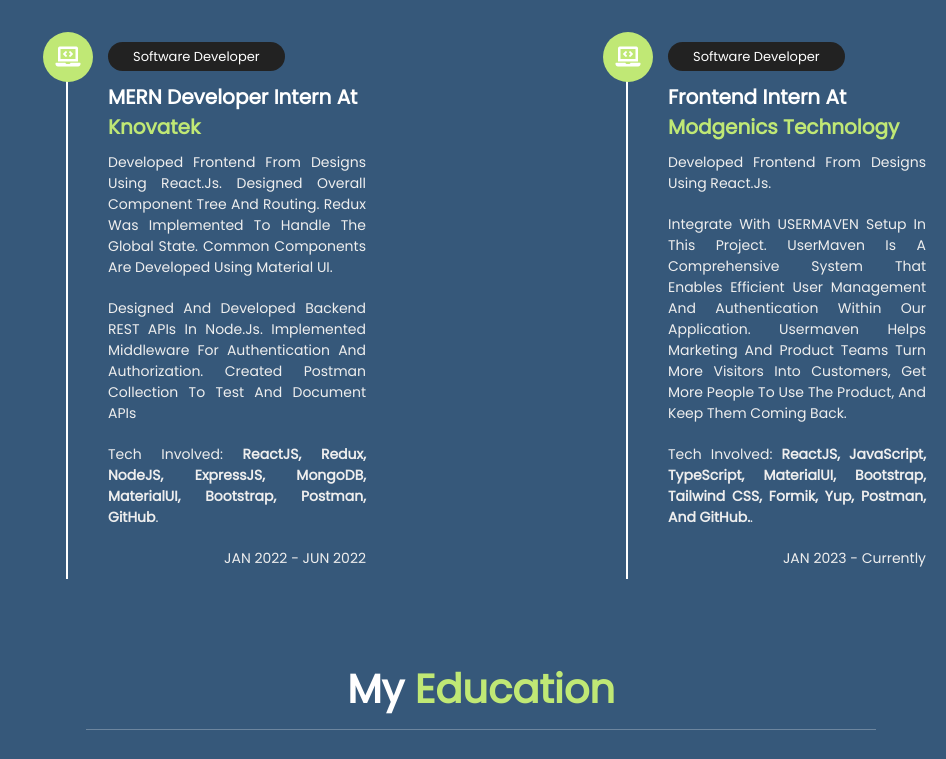
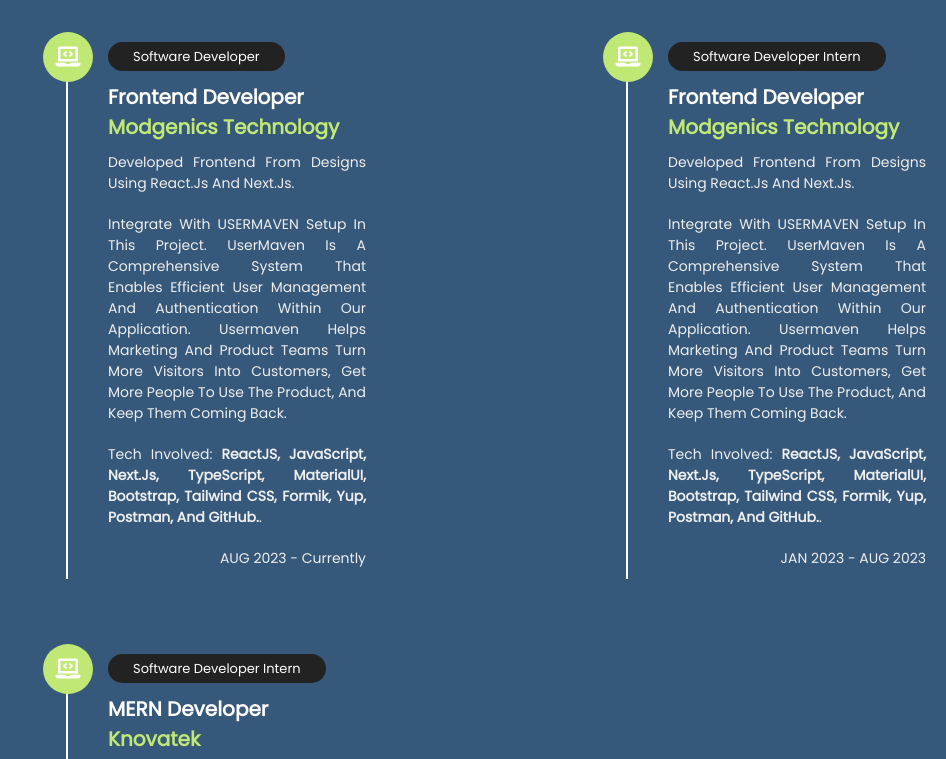
Before and after one commit to govind3/Portfolio-Site, a plain HTML site: page index.html in a window 1280 px wide. Shown: the part 844-1603 px from the top of the page, without its empty margins (334-1280 px from the left). Drawn offline with nearby package versions, Linux system fonts and the light colour scheme.

Commit message:
Update index.html

```diff
--- a/index.html
+++ b/index.html
@@ -56,10 +56,38 @@
     <section class="about" id="about" style="margin-top: -50px;">
         <h1 class="heading"><span>My</span> Experience</h1>
          <div class="box-container">
+            <div class="box">
+                <i class="fas fa-laptop-code"></i>
+                 <span>Software Developer</span>
+                 <h3>Frontend Developer <a style="color: rgb(192, 232, 117)f;" href="https://www.linkedin.com/company/modgenics-technology-solutions/mycompany/">Modgenics Technology
+                </a></h3>
+                 <p style="text-align: justify;">Developed frontend from designs using React.js and Next.js.</p>
+                 <p style="text-align: justify;">Integrate with
+                    USERMAVEN setup in this project. UserMaven is a comprehensive system that enables efficient
+                    user management and authentication within our application. Usermaven helps marketing and
+                    product teams turn more visitors into customers, get more people to use the product, and keep them
+                    coming back.</p>
+                 <p style="text-align: justify;">Tech Involved:<b> ReactJS, javaScript, Next.Js, TypeScript, MaterialUI, Bootstrap, Tailwind CSS, Formik, Yup, Postman, and GitHub.</b>.</p>
+                 <p style="float: right;">AUG 2023 - Currently</p>
+             </div>
              <div class="box">
                 <i class="fas fa-laptop-code"></i>
-                 <span>Software Developer</span>
-                 <h3>MERN developer intern at <a style="color: rgb(192, 232, 117)f;" href="https://knovatekinc.com/">Knovatek</a></h3>
+                 <span>Software Developer Intern</span>
+                 <h3>Frontend Developer <a style="color: rgb(192, 232, 117)f;" href="https://www.linkedin.com/company/modgenics-technology-solutions/mycompany/">Modgenics Technology
+                </a></h3>
+                 <p style="text-align: justify;">Developed frontend from designs using React.js and Next.js.</p>
+                 <p style="text-align: justify;">Integrate with
+                    USERMAVEN setup in this project. UserMaven is a comprehensive system that enables efficient
+                    user management and authentication within our application. Usermaven helps marketing and
+                    product teams turn more visitors into customers, get more people to use the product, and keep them
+                    coming back.</p>
+                 <p style="text-align: justify;">Tech Involved:<b> ReactJS, javaScript, Next.Js, TypeScript, MaterialUI, Bootstrap, Tailwind CSS, Formik, Yup, Postman, and GitHub.</b>.</p>
+                 <p style="float: right;">JAN 2023 - AUG 2023</p>
+             </div>
+             <div class="box">
+                <i class="fas fa-laptop-code"></i>
+                 <span>Software Developer Intern</span>
+                 <h3>MERN Developer </br> <a style="color: rgb(192, 232, 117)f;" href="https://knovatekinc.com/">Knovatek</a></h3>
                  <p style="text-align: justify;">Developed frontend from designs using React.js. Designed overall component tree and routing. Redux was implemented to
                     handle the global state. Common components are developed
                     using Material UI.</p>
@@ -68,22 +96,6 @@
                  <p style="text-align: justify;">Tech Involved:<b> ReactJS, Redux, NodeJS, ExpressJS,
                     MongoDB, MaterialUI, Bootstrap, Postman, GitHub</b>.</p>
                  <p style="float: right;">JAN 2022 - JUN 2022</p>
-             </div>
-             <div class="box">
-                <i class="fas fa-laptop-code"></i>
-                 <span>Software Developer</span>
-                 <h3>Frontend intern at <a style="color: rgb(192, 232, 117)f;" href="https://www.linkedin.com/company/modgenics-technology-solutions/mycompany/">Modgenics Technology
-                </a></h3>
-                 <p style="text-align: justify;">Developed frontend from designs using React.js.</p>
-                 <p style="text-align: justify;">Integrate with
-                    USERMAVEN setup in this project. UserMaven is a comprehensive system that enables efficient
-                    user management and authentication within our application. Usermaven helps marketing and
-                    product teams turn more visitors into customers, get more people to use the product, and keep them
-                    coming back.</p>
-                 <p style="text-align: justify;">Tech Involved:<b> ReactJS, javaScript, TypeScript, MaterialUI, Bootstrap, Tailwind CSS, Formik, Yup, Postman, and GitHub.</b>.</p>
-                 <p style="float: right;">JAN 2023 - Currently</p>
-             </div>
-             <div class="box">
              </div>
          </div>
     </section>
@@ -94,7 +106,7 @@
                <i class="fas fa-user-graduate"></i>
                <span>2019-2023</span>
                <h3>B.Tech in Information Technology</h3>
-               <h3 >from Indian Institute of Information Technology (IIIT), Sonepat</h3>
+               <h3 >Indian Institute of Information Technology (IIIT), Sonepat</h3>
                <p>I've completed my graduation with an average CGPA of 8.7.</p>
            </div>
            <div class="box">
```
